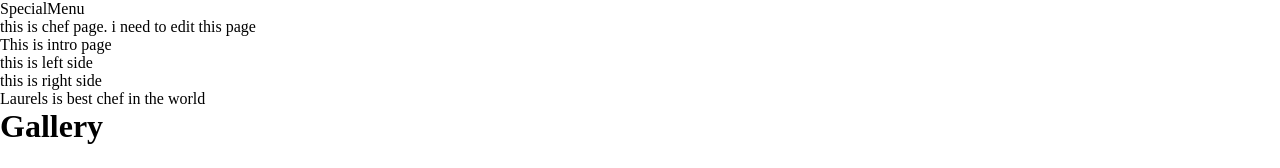
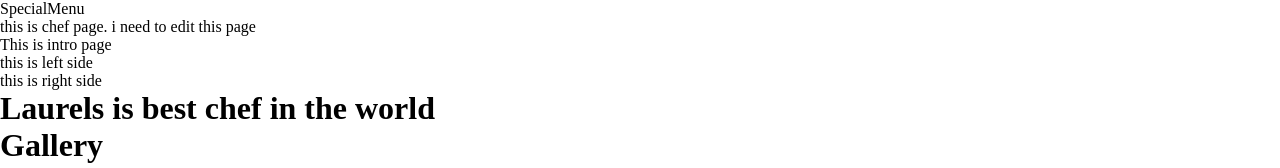
Before and after one commit to MirRiyadh/hungry-bites, a React (Create React App) app: page / in a window 1280 px wide. Shown: the part 2409-2577 px from the top of the page. Built offline with nearby package versions, Linux system fonts and the light colour scheme; a web font is replaced by a local one.

Commit message:
text update

```diff
--- a/src/container/Laurels/Laurels.jsx
+++ b/src/container/Laurels/Laurels.jsx
@@ -4,7 +4,8 @@ import './Laurels.css';
 
 const Laurels = () => (
   <div>
-    Laurels is best chef in the world
+   <h1> Laurels is best chef in the world </h1>
+
   </div>
 );
 
```
